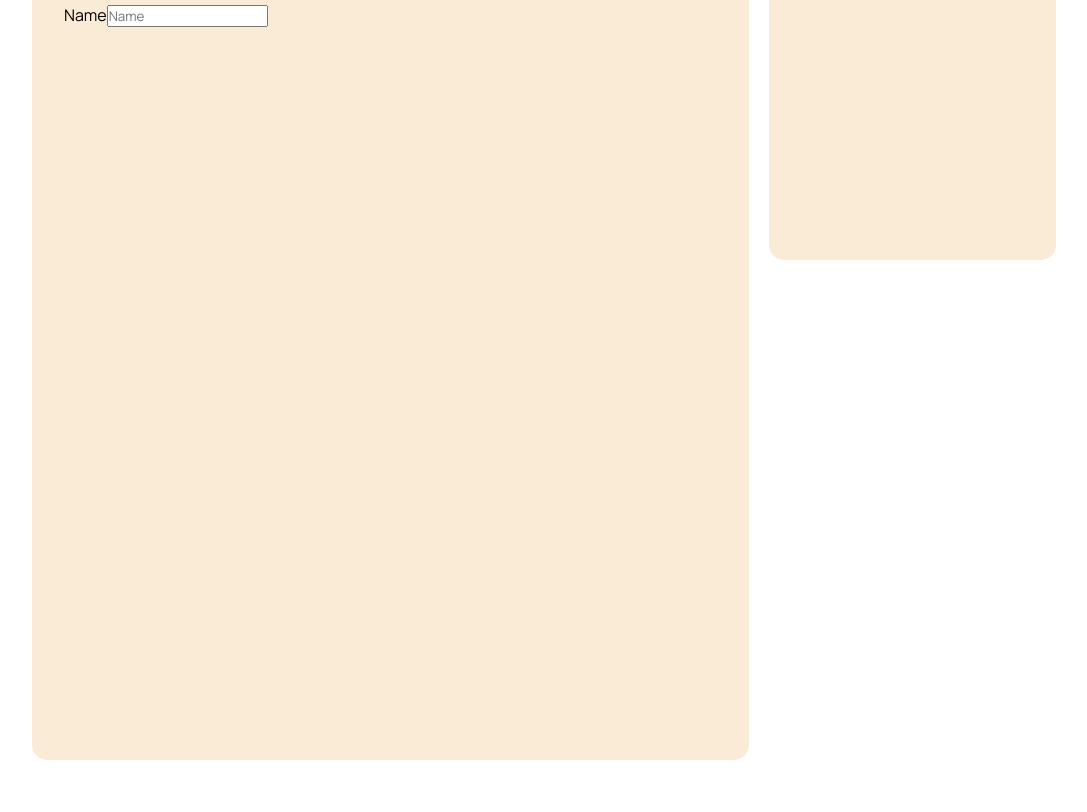
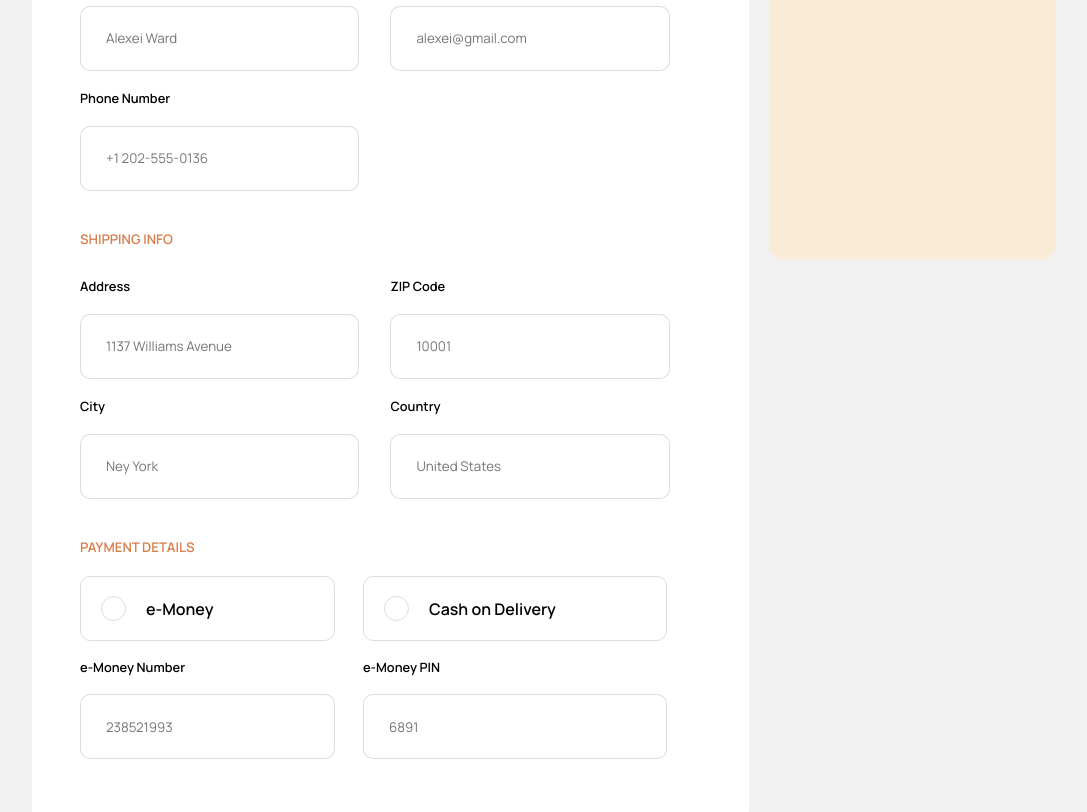
Before and after one commit to kacperlaudanski/Audiophile-e-commerce, a React (Create React App) app in the folder my-app/: page /checkout in a window 1280 px wide. Shown: the part 480-1292 px from the top of the page, without its empty margins (96-1183 px from the left). Built offline with nearby package versions, Linux system fonts and the light colour scheme.

Commit message:
checkout form initial styling

```diff
--- a/my-app/src/components/Checkout/CheckoutForm.tsx
+++ b/my-app/src/components/Checkout/CheckoutForm.tsx
@@ -1,35 +1,83 @@
 import React from "react";
 import "../../dist-styles/checkout.css";
 import CheckoutInput from "../Elements/Input/CheckoutInput";
+import RadioInput from "../Elements/Input/RadioCheckoutInput";
 
 const CheckoutForm = () => {
   return (
     <form className="checkout-form-container">
       <h1>CHECKOUT</h1>
+      <section className="checkout-form-section">
         <h5 className="checkout-form-section-title">BILLING DETAILS</h5>
         <div className="billing-details-container">
-
           <CheckoutInput
             inputLabel="Name"
-          inputPlaceholder="Name"
+            inputPlaceholder="Alexei Ward"
             inputId="name"
             inputType="text"
           />
           <CheckoutInput
-          inputLabel="Name"
-          inputPlaceholder="Name"
-          inputId="name"
+            inputLabel="Email Address"
+            inputPlaceholder="alexei@gmail.com"
+            inputId="email"
             inputType="text"
           />
           <CheckoutInput
-          inputLabel="Name"
-          inputPlaceholder="Name"
-          inputId="name"
+            inputLabel="Phone Number"
+            inputPlaceholder="+1 202-555-0136"
+            inputId="phone-number"
             inputType="text"
           />
         </div>
-      <div className="shipping-info-container"></div>
-      <div className="payment-details-container"></div>
+      </section>
+      <section className="checkout-form-section">
+        <h5 className="checkout-form-section-title">SHIPPING INFO</h5>
+        <div className="shipping-info-container">
+          <CheckoutInput
+            inputLabel="Address"
+            inputPlaceholder="1137 Williams Avenue"
+            inputId="address"
+            inputType="text"
+          />
+          <CheckoutInput
+            inputLabel="ZIP Code"
+            inputPlaceholder="10001"
+            inputId="zip-code"
+            inputType="text"
+          />
+          <CheckoutInput
+            inputLabel="City"
+            inputPlaceholder="Ney York"
+            inputId="city"
+            inputType="text"
+          />
+          <CheckoutInput
+            inputLabel="Country"
+            inputPlaceholder="United States"
+            inputId="country"
+            inputType="text"
+          />
+        </div>
+      </section>
+      <section className="checkout-form-section">
+        <h5 className="checkout-form-section-title">PAYMENT DETAILS</h5>
+        <div className="payment-details-container">
+          <RadioInput radioInputId="e-money" radioInputLabel="e-Money" />
+          <RadioInput radioInputId="cash-on-delivery" radioInputLabel="Cash on Delivery" />
+          <CheckoutInput
+            inputLabel="e-Money Number"
+            inputPlaceholder="238521993"
+            inputId="e-money-number"
+            inputType="text"
+          />
+          <CheckoutInput
+            inputLabel="e-Money PIN"
+            inputPlaceholder="6891"
+            inputId="e-money-pin"
+            inputType="text"
+          />
+        </div>
+      </section>
     </form>
   );
 };
--- a/my-app/src/components/Elements/Input/CheckoutInput.tsx
+++ b/my-app/src/components/Elements/Input/CheckoutInput.tsx
@@ -1,15 +1,15 @@
 import React from "react";
 
 interface Input {
-    inputLabel: string;
+    inputLabel: string | null;
     inputType: string;
     inputId: string;
-    inputPlaceholder: string;
+    inputPlaceholder: string | undefined;
 }
 
 const CheckoutInput: React.FC<Input> = (props) => {
    return (
-    <div className="checkout-input-container">
+    <div className='checkout-input-container'>
         <label htmlFor={props.inputId}>{props.inputLabel}</label>
         <input type = {props.inputType} id={props.inputId} className='checkout-input' placeholder={props.inputPlaceholder}></input>
     </div>
--- /dev/null
+++ b/my-app/src/components/Elements/Input/RadioCheckoutInput.tsx
@@ -0,0 +1,18 @@
+import React from "react";
+import '../../../dist-styles/checkout.css'
+
+interface RadioInput {
+    radioInputId: string;
+    radioInputLabel: string;
+}
+
+const RadioInput: React.FC<RadioInput> = (props) => {
+    return (
+        <div className="radio-input-container">
+           <input type='radio' id={props.radioInputId} className='radio-input'></input>
+           <label htmlFor={props.radioInputId}>{props.radioInputLabel}</label>
+        </div>
+    )
+}
+
+export default RadioInput;
--- a/my-app/src/dist-styles/checkout.css
+++ b/my-app/src/dist-styles/checkout.css
@@ -1,3 +1,6 @@
+body {
+  background-color: #f1f1f1;
+}
 .checkout-container {
   width: 100%;
   display: flex;
@@ -7,18 +10,101 @@
 }
 .checkout-container .checkout-form-container {
   width: 70%;
-  height: 1000px;
-  background-color: antiquewhite;
+  height: auto;
+  background-color: #ffffff;
   border-radius: 15px;
   box-sizing: border-box;
-  padding: 2em;
+  padding: 3em;
 }
-.checkout-container .checkout-form-container .billing-details-container {
+.checkout-container .checkout-form-container .checkout-form-section {
+  height: auto;
+  margin-top: 70px;
+  display: flex;
+  align-items: flex-start;
+  justify-content: space-around;
+  flex-direction: column;
+}
+.checkout-container .checkout-form-container .checkout-form-section h5 {
+  color: #d87d4a;
+}
+.checkout-container .checkout-form-container .checkout-form-section label {
+  font-size: 0.8rem;
+  font-weight: 800;
+}
+.checkout-container .checkout-form-container .checkout-form-section input {
+  width: 100%;
+  height: 65px;
+  border-radius: 10px;
+  text-indent: 25px;
+  border: 1px solid rgba(0, 0, 0, 0.135);
+}
+.checkout-container .checkout-form-container .checkout-form-section .checkout-input-container {
+  width: 90%;
+  height: 120px;
+  display: flex;
+  align-items: flex-start;
+  justify-content: space-around;
+  flex-direction: column;
+}
+.checkout-container .checkout-form-container .checkout-form-section .billing-details-container {
   width: 100%;
   height: 200px;
-  margin-top: 50px;
+  margin-top: 20px;
   display: grid;
   grid-template-columns: auto auto;
+}
+.checkout-container .checkout-form-container .checkout-form-section .shipping-info-container {
+  width: 100%;
+  height: 200px;
+  margin-top: 20px;
+  display: grid;
+  grid-template-rows: auto auto auto;
+  grid-template-columns: auto auto;
+  grid-template-areas: 'address address' 'zipCode city' 'country';
+}
+.checkout-container .checkout-form-container .checkout-form-section .payment-details-container {
+  width: 100%;
+  height: 200px;
+  margin-top: 20px;
+  display: grid;
+  grid-template-columns: auto auto;
+}
+.checkout-container .checkout-form-container .checkout-form-section .payment-details-container .radio-input-container {
+  width: 90%;
+  height: 65px;
+  border-radius: 10px;
+  box-sizing: border-box;
+  padding: 0 20px;
+  border: 1px solid rgba(0, 0, 0, 0.135);
+  display: flex;
+  align-items: center;
+  justify-content: flex-start;
+}
+.checkout-container .checkout-form-container .checkout-form-section .payment-details-container .radio-input-container label {
+  font-size: 1rem;
+}
+.checkout-container .checkout-form-container .checkout-form-section .payment-details-container .radio-input-container input[type='radio'] {
+  -webkit-appearance: none;
+  width: 25px;
+  height: 25px;
+  border: 1px solid rgba(0, 0, 0, 0.135);
+  border-radius: 50%;
+  outline: none;
+  margin-right: 20px;
+}
+.checkout-container .checkout-form-container .checkout-form-section .payment-details-container .radio-input-container input[type='radio']:before {
+  content: '';
+  display: block;
+  width: 60%;
+  height: 60%;
+  margin: 20% auto;
+  border-radius: 50%;
+}
+.checkout-container .checkout-form-container .checkout-form-section .payment-details-container .radio-input-container input[type='radio']:checked:before {
+  background: #d87d4a;
+}
+.checkout-container .checkout-form-container .checkout-form-section .payment-details-container .radio-input-container:has(input[type='radio']:checked) {
+  border: 1px solid #d87d4a;
 }
 .checkout-container .checkout-cart-container {
   width: 28%;
--- a/my-app/src/styles/checkout.less
+++ b/my-app/src/styles/checkout.less
@@ -1,40 +1,135 @@
 @font: "Manrope", sans-serif;
+@light-gray: rgb(241, 241, 241);
+@gray: rgba(0, 0, 0, 0.135);
+@dark-orange: rgb(216, 125, 74);
 
-.flex-setup(@align-items, @justify-content){
-    display:flex;
+.flex-setup(@align-items, @justify-content) {
+  display: flex;
   align-items: @align-items;
   justify-content: @justify-content;
 }
 
+body {
+  background-color: @light-gray;
+}
 
-
-.checkout-container{
-    width:100%;
+.checkout-container {
+  width: 100%;
   .flex-setup(flex-start, space-between);
   font-family: @font;
 
+  .checkout-form-container {
+    width: 70%;
+    height: auto;
+    background-color: rgb(255, 255, 255);
+    border-radius: 15px;
+    box-sizing: border-box;
+    padding: 3em;
 
-    .checkout-form-container{
-        width:70%;
-        height:1000px;
-        background-color: antiquewhite;
-        border-radius:15px;
-        box-sizing: border-box;
-        padding: 2em;
+    .checkout-form-section {
+      height:auto;
+      margin-top: 70px;
+      .flex-setup(flex-start, space-around);
+      flex-direction: column;
 
-        .billing-details-container{
+      h5 {
+        color: @dark-orange;
+      }
+
+      label {
+        font-size: 0.8rem;
+        font-weight: 800;
+      }
+
+      input {
+        width: 100%;
+        height: 65px;
+        border-radius: 10px;
+        text-indent: 25px;
+        border: 1px solid @gray;
+      }
+
+      .checkout-input-container {
+        width: 90%;
+        height: 120px;
+        .flex-setup(flex-start, space-around);
+        flex-direction: column;
+      }
+
+      .billing-details-container {
+        width: 100%;
+        height: 200px;
+        margin-top: 20px;
+        display: grid;
+        grid-template-columns: auto auto;
+      }
+
+      .shipping-info-container {
         width:100%;
         height:200px;
-            margin-top:50px;
-            display:grid;
+        margin-top: 20px;
+        display: grid;
+        grid-template-rows: auto auto auto;
         grid-template-columns: auto auto;
+        grid-template-areas:
+          'address address'
+          'zipCode city'
+          'country';
+      }
+
+      .payment-details-container{
+        width: 100%;
+        height: 200px;
+        margin-top: 20px;
+        display: grid;
+        grid-template-columns: auto auto;
+
+        .radio-input-container{
+            width: 90%;
+            height: 65px;
+            border-radius: 10px;
+            box-sizing: border-box;
+            padding: 0 20px;
+            border: 1px solid @gray;
+            .flex-setup(center, flex-start);
+
+            label{
+                font-size: 1rem;
+            }
+
+            input[type='radio']{
+              -webkit-appearance: none;
+              width:25px;
+              height:25px;
+              border:1px solid @gray;
+              border-radius: 50%;
+              outline:none;
+              margin-right:20px;
+            }
+            input[type='radio']:before {
+                content:'';
+                display:block;
+                width:60%;
+                height:60%;
+                margin: 20% auto;
+                border-radius:50%;
+            }
+            input[type='radio']:checked:before {
+                background:@dark-orange;
             }
         }
 
-    .checkout-cart-container{
-        width:28%;
-        height:500px;
-        background-color: antiquewhite;
-        border-radius:15px;
+        .radio-input-container:has(input[type='radio']:checked){
+           border:1px solid @dark-orange;
         }
       }
+    }
+  }
+
+  .checkout-cart-container {
+    width: 28%;
+    height: 500px;
+    background-color: antiquewhite;
+    border-radius: 15px;
+  }
+}
```
Lines whose indentation alone changed are shown as unchanged.
